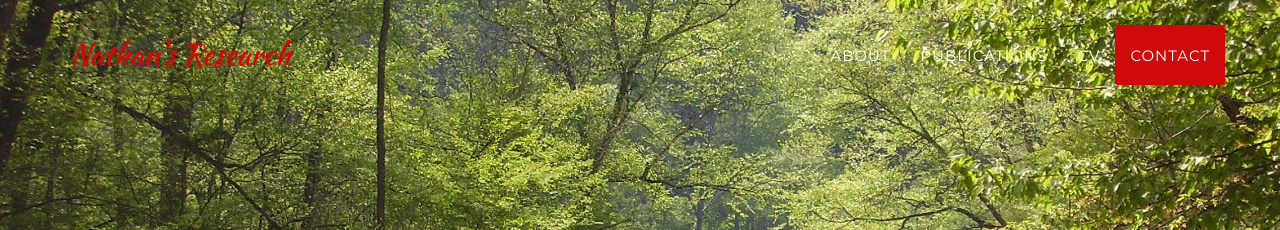
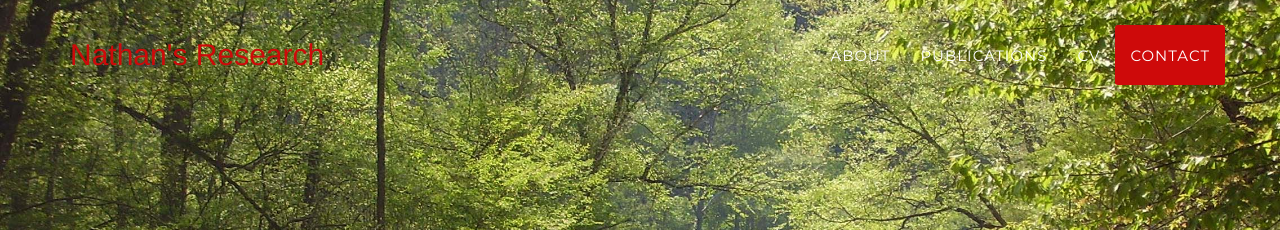
Before and after one commit to NathanWhelan/nathanwhelan.github.io, a Jekyll site: the page built from index.html, in a window 1280 px wide. Shown: the top 230 px of the page. Built offline with Jekyll 4.4.1, drawn with Linux system fonts in a browser that asks for light colours; some web fonts are replaced.

Commit message:
Update head.html

```diff
--- a/_includes/head.html
+++ b/_includes/head.html
@@ -13,7 +13,7 @@
     <!-- Custom Fonts -->
     <link rel="stylesheet" href="{{ "/css/font-awesome/css/font-awesome.min.css" | prepend: site.baseurl }}">
     <link href="https://fonts.googleapis.com/css?family=Montserrat:400,700" rel="stylesheet" type="text/css">
-    <link href='https://fonts.googleapis.com/css?family=Kaushan+Script' rel='stylesheet' type='text/css'>
+    <link href='https://fonts.googleapis.com/css?family=Roboto+Slab' rel='stylesheet' type='text/css'>
     <link href="https://fonts.googleapis.com/css?family=Lato:400,700,400italic,700italic" rel="stylesheet" type="text/css">
     <link href='https://fonts.googleapis.com/css?family=Droid+Serif:400,700,400italic,700italic' rel='stylesheet' type='text/css'>
     <link href='https://fonts.googleapis.com/css?family=Roboto+Slab:400,100,300,700' rel='stylesheet' type='text/css'>
```
